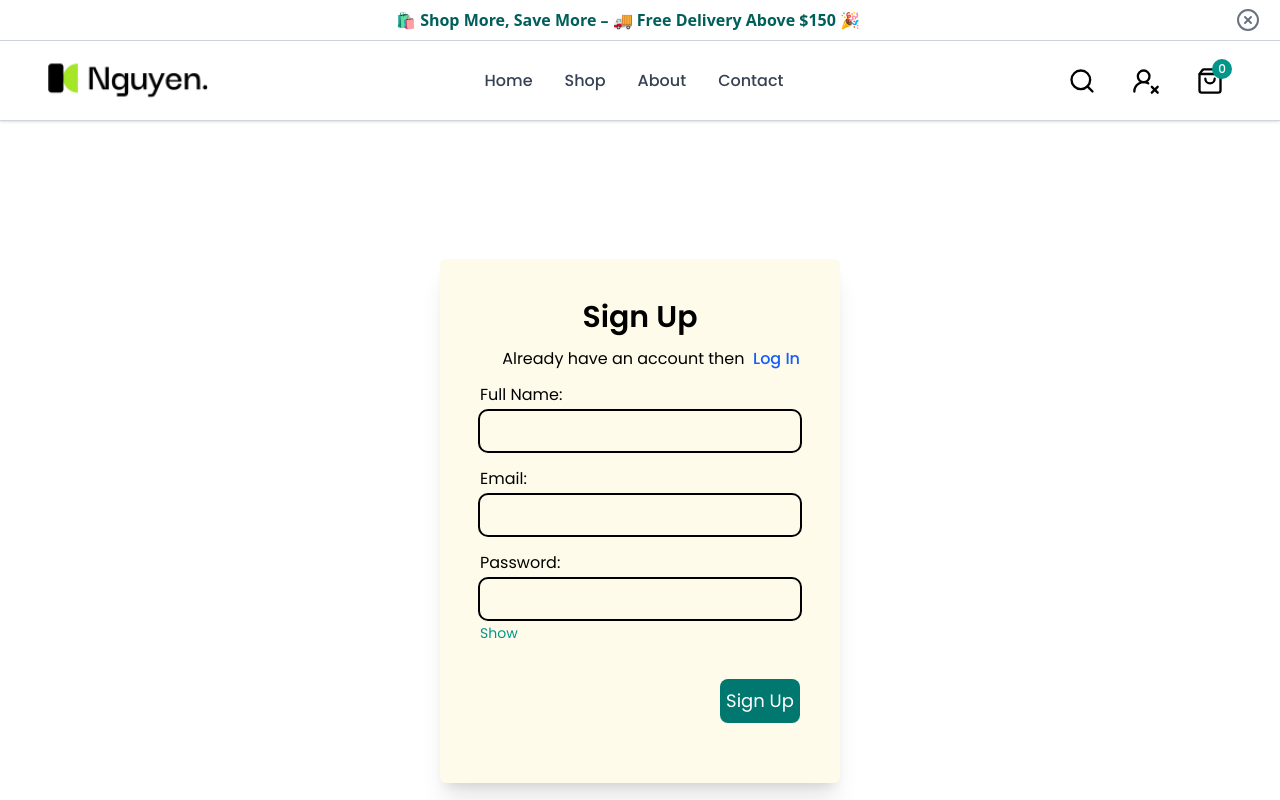
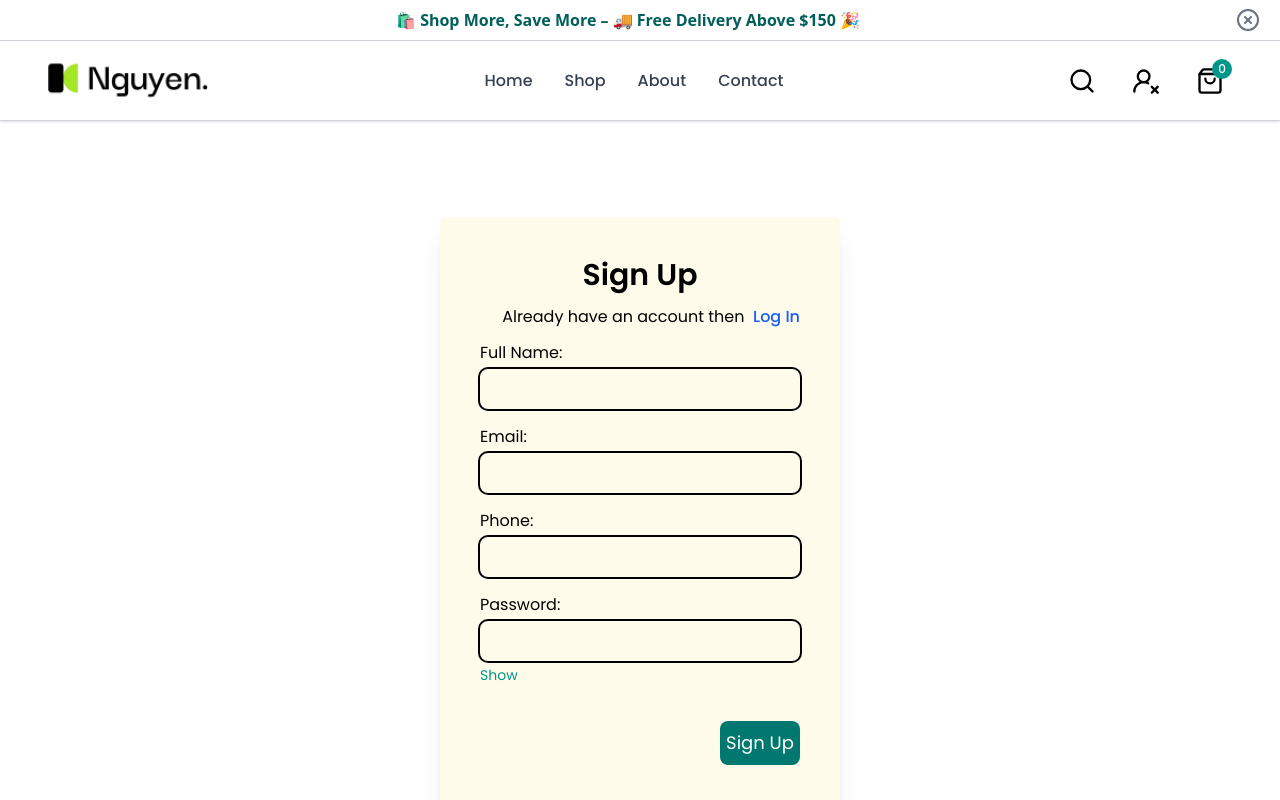
Before and after one commit to neoxsa/ecommerce-Web-App1, a React (Vite) app: page /sign-up in a window 1280 px wide. Shown: the top 800 px of the page. Built offline with nearby package versions, Linux system fonts and the light colour scheme; no server answers.

Commit message:
enhance signUp component

```diff
--- a/src/components/Sign Up/SignUp.jsx
+++ b/src/components/Sign Up/SignUp.jsx
@@ -1,5 +1,5 @@
-import { useState } from 'react'
-import { useDispatch } from 'react-redux'
+import { useEffect, useState } from 'react'
+import { useDispatch, useSelector } from 'react-redux'
 import { useNavigate, Link } from 'react-router-dom'
 import { logIn as authLogin } from '../../features/authSlice'
 import authService from '../../appwrite/auth'
@@ -11,20 +11,26 @@ import { yupResolver } from '@hookform/resolvers/yup'
 const schema = yup.object().shape({
   name: yup.string().required("Name is required"),
   email: yup.string().email("Email must be a valid email").required("Email is required"),
+  phone: yup.string().required("Phone no. is required"),
   password: yup.string().required("Password is required")
 })
 
 function SignUp() {
   const dispatch = useDispatch();
   const navigate = useNavigate();
+  const authStatus = useSelector(state => state.auth.status)
   const { register, handleSubmit, formState: { errors } } = useForm({
     resolver: yupResolver(schema)
   })
   const [error, setError] = useState("");
   const [showPassword, setShowPassword] = useState(false);
 
+  useEffect(() => {
+    authStatus && navigate('/')
+  }, [authStatus, navigate])
+
+  // Sign up Form handler
   const signUp = async (data) => {
-    console.log(data);
 
     setError("");
     try {
@@ -41,13 +47,13 @@ function SignUp() {
     }
   }
 
-
   const passwordHandler = () => { setShowPassword((prev) => !prev) }
 
   console.log(error);
 
   return (
-
+    <>
+      {!authStatus && (
         <div className=" flex-col space-y-3 inline-block rounded-md bg-amber-50 p-10 shadow-xl">
           <h2 className="mx-auto text-2xl md:text-3xl  font-semibold text-center">
             Sign Up
@@ -77,7 +83,7 @@ function SignUp() {
                   required: true
                 })}
               />
-          {errors.fullName && <div className='text-red-500'>{errors.fullName.message}</div>}
+              {errors.name && <div className='text-red-500'>{errors.name.message}</div>}
 
             </div>
             <div className="flex flex-col gap-1">
@@ -92,6 +98,19 @@ function SignUp() {
                 })}
               />
               {errors.email && <div className='text-red-500'>{errors.email.message}</div>}
+            </div>
+            <div className="flex flex-col gap-1">
+              <label
+                className="font-normal"
+              >Phone:</label>
+              <input
+                type="tel"
+                className={`w-60 md:w-80 rounded-lg p-2 font-medium outline-2 focus:outline-3 focus:outline-teal-800 ${error.includes('email') || errors.email ? 'outline-red-600 ' : 'outline-2'}`}
+                {...register('phone', {
+                  required: true
+                })}
+              />
+              {errors.phone && <div className='text-red-500'>{errors.phone.message}</div>}
             </div>
             <div className="flex flex-col gap-1">
               <label
@@ -118,7 +137,8 @@ function SignUp() {
             </div>
           </form>
         </div>
-
+      )}
+    </>
   )
 }
 
```
Lines whose indentation alone changed are shown as unchanged.
